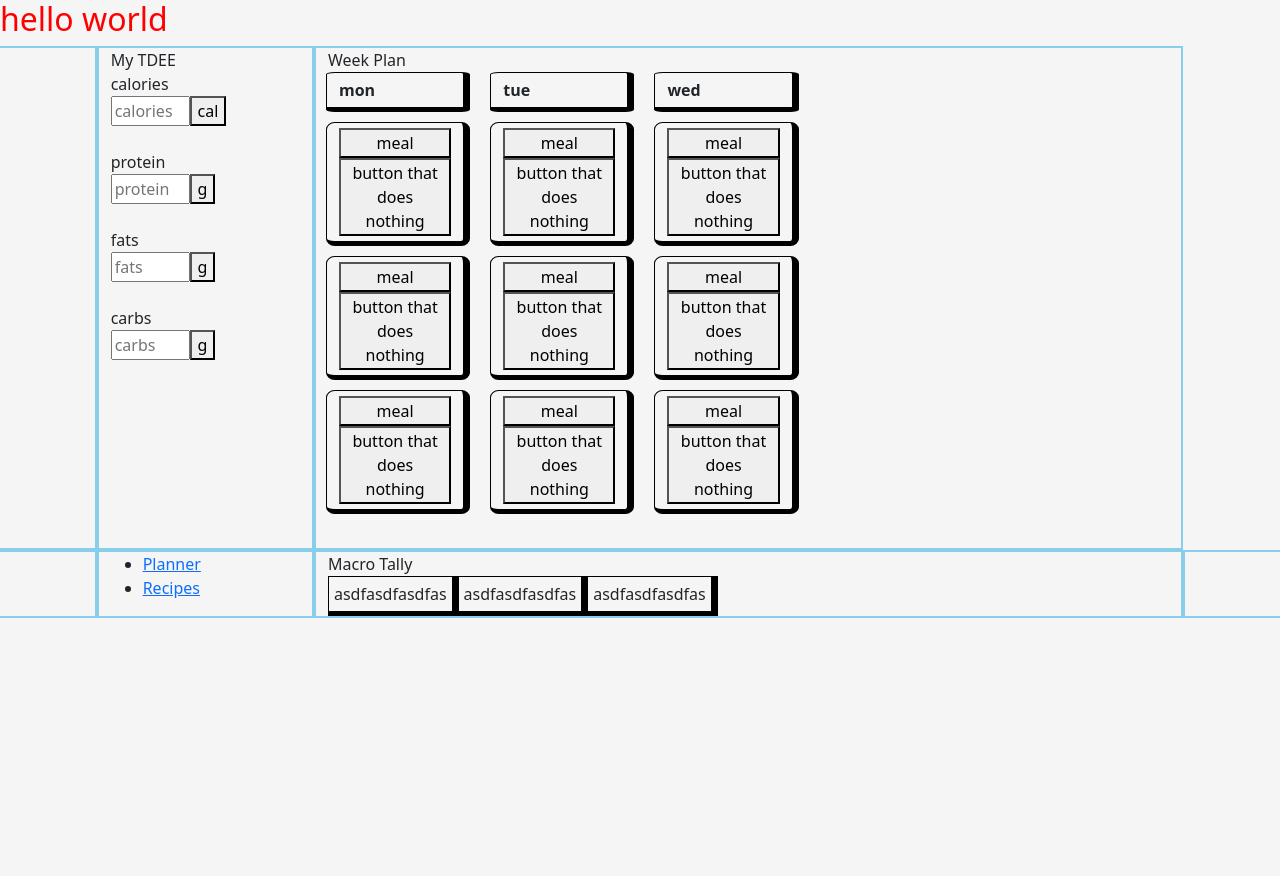
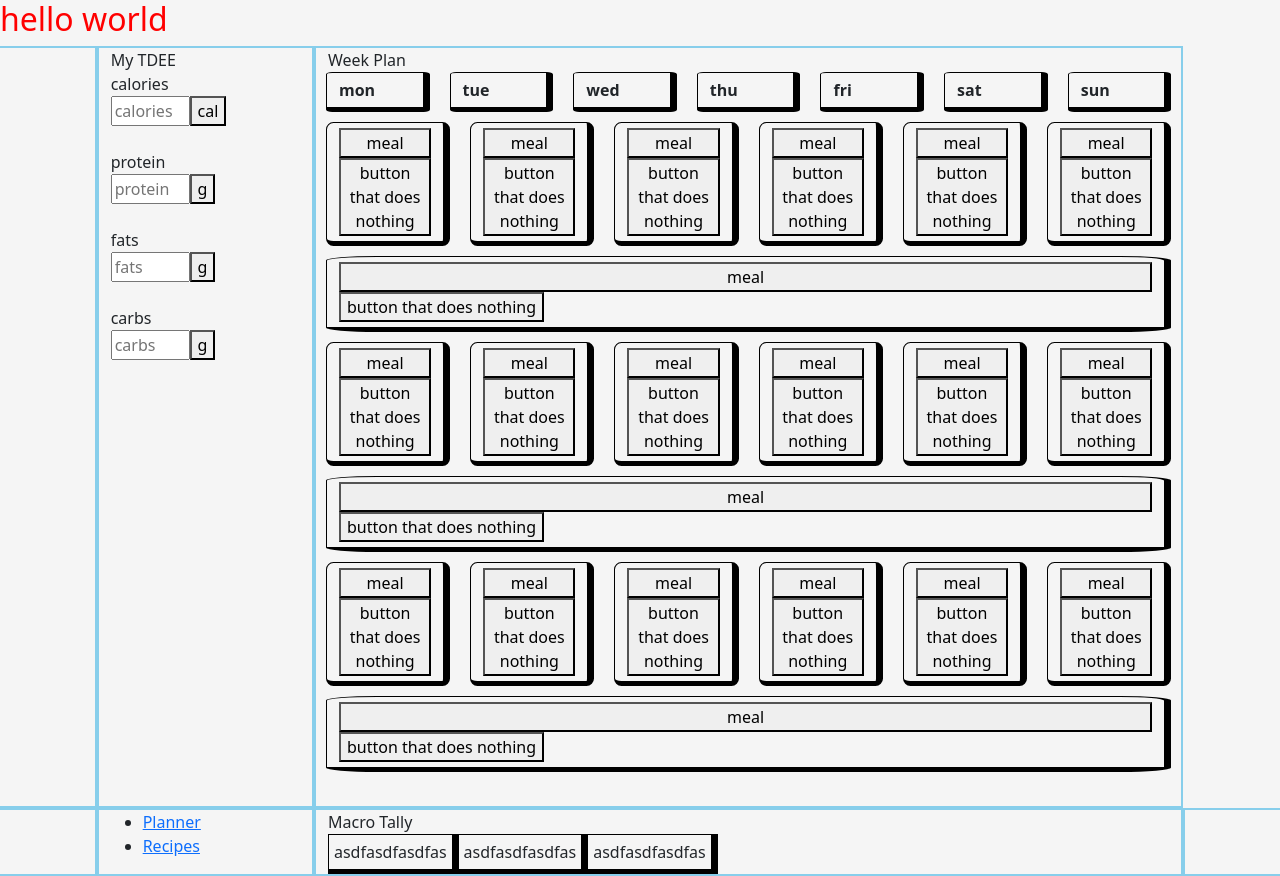
Before and after one commit to kr222/sei-projects, a React (Vite) app in the folder meal-planner/: page /planner in a window 1280 px wide. Before the commit the page ends 800 px from the top, so only its background shows below. Built offline with nearby package versions, Linux system fonts and the light colour scheme; no server answers.

Commit message:
Add all days of the week's meals

```diff
--- a/meal-planner/src/components/WeekPlan.jsx
+++ b/meal-planner/src/components/WeekPlan.jsx
@@ -11,25 +11,51 @@ const WeekPlan = () => {
   const [monBrek, setMonBrek] = useState("");
   const [tueBrek, setTueBrek] = useState("");
   const [wedBrek, setWedBrek] = useState("");
+  const [thuBrek, setThuBrek] = useState("");
+  const [friBrek, setFriBrek] = useState("");
+  const [satBrek, setSatBrek] = useState("");
+  const [sunBrek, setSunBrek] = useState("");
+
   const [monLun, setMonLun] = useState("");
   const [tueLun, setTueLun] = useState("");
   const [wedLun, setWedLun] = useState("");
+  const [thuLun, setThuLun] = useState("");
+  const [friLun, setFriLun] = useState("");
+  const [satLun, setSatLun] = useState("");
+  const [sunLun, setSunLun] = useState("");
+
   const [monDin, setMonDin] = useState("");
   const [tueDin, setTueDin] = useState("");
   const [wedDin, setWedDin] = useState("");
+  const [thuDin, setThuDin] = useState("");
+  const [friDin, setFriDin] = useState("");
+  const [satDin, setSatDin] = useState("");
+  const [sunDin, setSunDin] = useState("");
 
   const setAllMeals = () => {
     setMonBrek(meals[0].fields.mon);
     setTueBrek(meals[0].fields.tue);
     setWedBrek(meals[0].fields.wed);
+    setThuBrek(meals[0].fields.thu);
+    setFriBrek(meals[0].fields.fri);
+    setSatBrek(meals[0].fields.sat);
+    setSunBrek(meals[0].fields.sun);
 
     setMonLun(meals[1].fields.mon);
     setTueLun(meals[1].fields.tue);
     setWedLun(meals[1].fields.wed);
+    setThuLun(meals[1].fields.thu);
+    setFriLun(meals[1].fields.fri);
+    setSatLun(meals[1].fields.sat);
+    setSunLun(meals[1].fields.sun);
 
     setMonDin(meals[2].fields.mon);
     setTueDin(meals[2].fields.tue);
     setWedDin(meals[2].fields.wed);
+    setThuDin(meals[2].fields.thu);
+    setFriDin(meals[2].fields.fri);
+    setSatDin(meals[2].fields.sat);
+    setSunDin(meals[2].fields.sun);
 
     console.log(`Meals assigned to days successfully`);
   };
@@ -37,7 +63,7 @@ const WeekPlan = () => {
   const getMeals = async () => {
     try {
       const res = await fetch(
-        "https://api.airtable.com/v0/appeKmMdDs8azWyPx/mealplan?maxRecords=3&view=Grid%20view",
+        "https://api.airtable.com/v0/appeKmMdDs8azWyPx/mealplan?maxRecords=7&view=Grid%20view",
         {
           method: "GET",
           headers: {
@@ -62,14 +88,26 @@ const WeekPlan = () => {
   const [monBrekInput, setMonBrekInput] = useState();
   const [tueBrekInput, setTueBrekInput] = useState();
   const [wedBrekInput, setWedBrekInput] = useState();
+  const [thuBrekInput, setThuBrekInput] = useState();
+  const [friBrekInput, setFriBrekInput] = useState();
+  const [satBrekInput, setSatBrekInput] = useState();
+  const [sunBrekInput, setSunBrekInput] = useState();
 
   const [monLunInput, setMonLunInput] = useState();
   const [tueLunInput, setTueLunInput] = useState();
   const [wedLunInput, setWedLunInput] = useState();
+  const [thuLunInput, setThuLunInput] = useState();
+  const [friLunInput, setFriLunInput] = useState();
+  const [satLunInput, setSatLunInput] = useState();
+  const [sunLunInput, setSunLunInput] = useState();
 
   const [monDinInput, setMonDinInput] = useState();
   const [tueDinInput, setTueDinInput] = useState();
   const [wedDinInput, setWedDinInput] = useState();
+  const [thuDinInput, setThuDinInput] = useState();
+  const [friDinInput, setFriDinInput] = useState();
+  const [satDinInput, setSatDinInput] = useState();
+  const [sunDinInput, setSunDinInput] = useState();
 
   const handleMonBrekInput = (e) => {
     setMonBrekInput(e.target.value);
@@ -79,6 +117,18 @@ const WeekPlan = () => {
   };
   const handleWedBrekInput = (e) => {
     setWedBrekInput(e.target.value);
+  };
+  const handleThuBrekInput = (e) => {
+    setThuBrekInput(e.target.value);
+  };
+  const handleFriBrekInput = (e) => {
+    setFriBrekInput(e.target.value);
+  };
+  const handleSatBrekInput = (e) => {
+    setSatBrekInput(e.target.value);
+  };
+  const handleSunBrekInput = (e) => {
+    setSunBrekInput(e.target.value);
   };
 
   const handleMonLunInput = (e) => {
@@ -90,6 +140,18 @@ const WeekPlan = () => {
   const handleWedLunInput = (e) => {
     setWedLunInput(e.target.value);
   };
+  const handleThuLunInput = (e) => {
+    setThuLunInput(e.target.value);
+  };
+  const handleFriLunInput = (e) => {
+    setFriLunInput(e.target.value);
+  };
+  const handleSatLunInput = (e) => {
+    setSatLunInput(e.target.value);
+  };
+  const handleSunLunInput = (e) => {
+    setSunLunInput(e.target.value);
+  };
 
   const handleMonDinInput = (e) => {
     setMonDinInput(e.target.value);
@@ -99,6 +161,18 @@ const WeekPlan = () => {
   };
   const handleWedDinInput = (e) => {
     setWedDinInput(e.target.value);
+  };
+  const handleThuDinInput = (e) => {
+    setThuDinInput(e.target.value);
+  };
+  const handleFriDinInput = (e) => {
+    setFriDinInput(e.target.value);
+  };
+  const handleSatDinInput = (e) => {
+    setSatDinInput(e.target.value);
+  };
+  const handleSunDinInput = (e) => {
+    setSunDinInput(e.target.value);
   };
 
   const updateMeals = async () => {
@@ -120,6 +194,10 @@ const WeekPlan = () => {
                   mon: monBrekInput,
                   tue: tueBrekInput,
                   wed: wedBrekInput,
+                  thu: thuBrekInput,
+                  fri: friBrekInput,
+                  sat: satBrekInput,
+                  sun: sunBrekInput,
                 },
               },
               {
@@ -128,6 +206,10 @@ const WeekPlan = () => {
                   mon: monLunInput,
                   tue: tueLunInput,
                   wed: wedLunInput,
+                  thu: thuLunInput,
+                  fri: friLunInput,
+                  sat: satLunInput,
+                  sun: sunLunInput,
                 },
               },
               {
@@ -136,6 +218,10 @@ const WeekPlan = () => {
                   mon: monDinInput,
                   tue: tueDinInput,
                   wed: wedDinInput,
+                  thu: thuDinInput,
+                  fri: friDinInput,
+                  sat: satDinInput,
+                  sun: sunDinInput,
                 },
               },
             ],
@@ -168,12 +254,16 @@ const WeekPlan = () => {
       <table>
         <tbody>
           <tr className="row" id="day-row">
-            <th className="col-sm-2">mon</th>
-            <th className="col-sm-2">tue</th>
-            <th className="col-sm-2">wed</th>
+            <th className="col">mon</th>
+            <th className="col">tue</th>
+            <th className="col">wed</th>
+            <th className="col">thu</th>
+            <th className="col">fri</th>
+            <th className="col">sat</th>
+            <th className="col">sun</th>
           </tr>
           <tr className="row" id="breakfast-row">
-            <td className="col-sm-2" id="mondayB">
+            <td className="col" id="mondayB">
               <MealItem
                 monBrek={monBrek}
                 getMeals={getMeals}
@@ -184,7 +274,7 @@ const WeekPlan = () => {
                 setShowEdit={setShowEdit}
               />
             </td>
-            <td className="col-sm-2" id="tuesdayB">
+            <td className="col" id="tuesdayB">
               <MealItem
                 tueBrek={tueBrek}
                 getMeals={getMeals}
@@ -195,7 +285,7 @@ const WeekPlan = () => {
                 setShowEdit={setShowEdit}
               />
             </td>
-            <td className="col-sm-2" id="wednesdayB">
+            <td className="col" id="wednesdayB">
               <MealItem
                 wedBrek={wedBrek}
                 getMeals={getMeals}
@@ -206,9 +296,53 @@ const WeekPlan = () => {
                 setShowEdit={setShowEdit}
               />
             </td>
+            <td className="col" id="thursdayB">
+              <MealItem
+                thuBrek={thuBrek}
+                getMeals={getMeals}
+                updateMeals={updateMeals}
+                handleThuBrekInput={handleThuBrekInput}
+                thuBrekInput={thuBrekInput}
+                showEdit={showEdit}
+                setShowEdit={setShowEdit}
+              />
+            </td>
+            <td className="col" id="fridayB">
+              <MealItem
+                friBrek={friBrek}
+                getMeals={getMeals}
+                updateMeals={updateMeals}
+                handleFriBrekInput={handleFriBrekInput}
+                friBrekInput={friBrekInput}
+                showEdit={showEdit}
+                setShowEdit={setShowEdit}
+              />
+            </td>
+            <td className="col" id="saturdayB">
+              <MealItem
+                satBrek={satBrek}
+                getMeals={getMeals}
+                updateMeals={updateMeals}
+                handleSatBrekInput={handleSatBrekInput}
+                satBrekInput={satBrekInput}
+                showEdit={showEdit}
+                setShowEdit={setShowEdit}
+              />
+            </td>
+            <td className="col" id="sundayB">
+              <MealItem
+                sunBrek={sunBrek}
+                getMeals={getMeals}
+                updateMeals={updateMeals}
+                handleSunBrekInput={handleSunBrekInput}
+                sunBrekInput={sunBrekInput}
+                showEdit={showEdit}
+                setShowEdit={setShowEdit}
+              />
+            </td>
           </tr>
           <tr className="row" id="lunch-row">
-            <td className="col-sm-2" id="mondayL">
+            <td className="col" id="mondayL">
               <MealItem
                 monLun={monLun}
                 getMeals={getMeals}
@@ -219,7 +353,7 @@ const WeekPlan = () => {
                 setShowEdit={setShowEdit}
               />
             </td>
-            <td className="col-sm-2" id="tuesdayL">
+            <td className="col" id="tuesdayL">
               <MealItem
                 tueLun={tueLun}
                 getMeals={getMeals}
@@ -230,7 +364,7 @@ const WeekPlan = () => {
                 setShowEdit={setShowEdit}
               />
             </td>
-            <td className="col-sm-2" id="wednesdayL">
+            <td className="col" id="wednesdayL">
               <MealItem
                 wedLun={wedLun}
                 getMeals={getMeals}
@@ -241,9 +375,53 @@ const WeekPlan = () => {
                 setShowEdit={setShowEdit}
               />
             </td>
+            <td className="col" id="thursdayL">
+              <MealItem
+                thuLun={thuLun}
+                getMeals={getMeals}
+                updateMeals={updateMeals}
+                handleThuLunInput={handleThuLunInput}
+                thuLunInput={thuLunInput}
+                showEdit={showEdit}
+                setShowEdit={setShowEdit}
+              />
+            </td>
+            <td className="col" id="fridayL">
+              <MealItem
+                friLun={friLun}
+                getMeals={getMeals}
+                updateMeals={updateMeals}
+                handleFriLunInput={handleFriLunInput}
+                friLunInput={friLunInput}
+                showEdit={showEdit}
+                setShowEdit={setShowEdit}
+              />
+            </td>
+            <td className="col" id="saturdayL">
+              <MealItem
+                satLun={satLun}
+                getMeals={getMeals}
+                updateMeals={updateMeals}
+                handleSatLunInput={handleSatLunInput}
+                satLunInput={satLunInput}
+                showEdit={showEdit}
+                setShowEdit={setShowEdit}
+              />
+            </td>
+            <td className="col" id="sundayL">
+              <MealItem
+                sunLun={sunLun}
+                getMeals={getMeals}
+                updateMeals={updateMeals}
+                handleSunLunInput={handleSunLunInput}
+                sunLunInput={sunLunInput}
+                showEdit={showEdit}
+                setShowEdit={setShowEdit}
+              />
+            </td>
           </tr>
           <tr className="row" id="dinner-row">
-            <td className="col-sm-2" id="mondayD">
+            <td className="col" id="mondayD">
               <MealItem
                 monDin={monDin}
                 getMeals={getMeals}
@@ -254,7 +432,7 @@ const WeekPlan = () => {
                 setShowEdit={setShowEdit}
               />
             </td>
-            <td className="col-sm-2" id="tuesdayD">
+            <td className="col" id="tuesdayD">
               <MealItem
                 tueDin={tueDin}
                 getMeals={getMeals}
@@ -265,13 +443,57 @@ const WeekPlan = () => {
                 setShowEdit={setShowEdit}
               />
             </td>
-            <td className="col-sm-2" id="wednesdayD">
+            <td className="col" id="wednesdayD">
               <MealItem
                 wedDin={wedDin}
                 getMeals={getMeals}
                 updateMeals={updateMeals}
                 handleWedDinInput={handleWedDinInput}
                 wedDinInput={wedDinInput}
+                showEdit={showEdit}
+                setShowEdit={setShowEdit}
+              />
+            </td>
+            <td className="col" id="thursdayD">
+              <MealItem
+                thuDin={thuDin}
+                getMeals={getMeals}
+                updateMeals={updateMeals}
+                handleThuDinInput={handleThuDinInput}
+                thuDinInput={thuDinInput}
+                showEdit={showEdit}
+                setShowEdit={setShowEdit}
+              />
+            </td>
+            <td className="col" id="fridayD">
+              <MealItem
+                friDin={friDin}
+                getMeals={getMeals}
+                updateMeals={updateMeals}
+                handleFriDinInput={handleFriDinInput}
+                friDinInput={friDinInput}
+                showEdit={showEdit}
+                setShowEdit={setShowEdit}
+              />
+            </td>
+            <td className="col" id="saturdayD">
+              <MealItem
+                satDin={satDin}
+                getMeals={getMeals}
+                updateMeals={updateMeals}
+                handleSatDinInput={handleSatDinInput}
+                satDinInput={satDinInput}
+                showEdit={showEdit}
+                setShowEdit={setShowEdit}
+              />
+            </td>
+            <td className="col" id="sundayD">
+              <MealItem
+                sunDin={sunDin}
+                getMeals={getMeals}
+                updateMeals={updateMeals}
+                handleSunDinInput={handleSunDinInput}
+                sunDinInput={sunDinInput}
                 showEdit={showEdit}
                 setShowEdit={setShowEdit}
               />
```
Also changed, not shown: meal-planner/src/components/EditMeal.jsx (+13 -1 lines), meal-planner/src/components/MealItem.jsx (+33 -3 lines).
